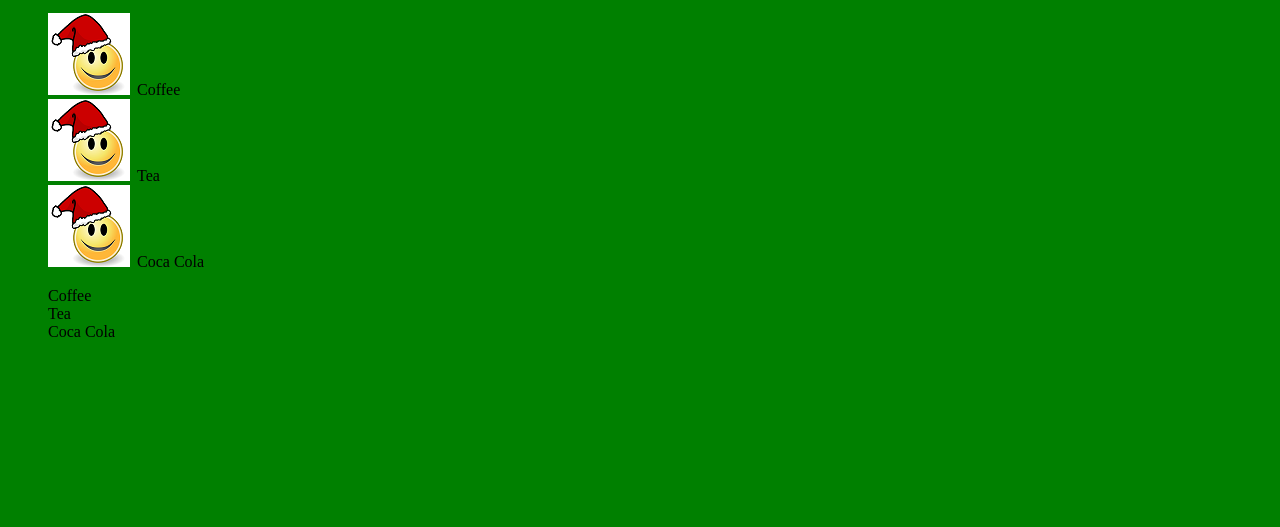
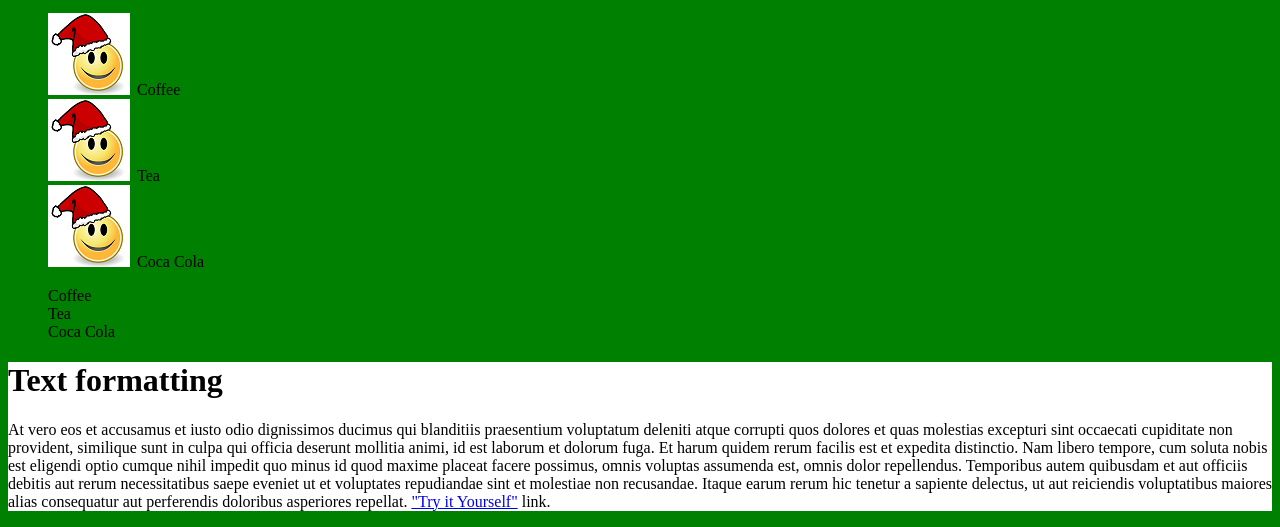
Before and after one commit to doubledumb/oraimunka-2024.10.11, a plain HTML site: page index.html in a window 1280 px wide. Shown: the part 603-1130 px from the top of the page. Before the commit the page ends 960 px from the top, so only its background shows below. Drawn offline with Linux system fonts and the light colour scheme.

Commit message:
5.feladat félkész

```diff
--- a/index.html
+++ b/index.html
@@ -8,7 +8,7 @@
     <link rel="stylesheet" href="megjelenes.css">
 </head>
 <body>
-    <h1> Autók</h1>
+    <h1 id="focim"> Autók</h1>
     <p>This is a paragraph.</p>
     <body>
         <p>In this example, the image will float to the right in the paragraph, and the text in the
@@ -38,5 +38,19 @@
         <li>Tea</li>
         <li>Coca Cola</li>
     </ol>
+    <div id="szoveg">
+        <!--<h1><span id="nagybetu">t</span>ext formatting</h1> -->
+        <h1><span id="nagybetus">text</span> formatting</h1>
+        <p>At vero eos et accusamus et iusto odio dignissimos ducimus qui blanditiis
+       praesentium voluptatum deleniti atque corrupti quos dolores et quas molestias excepturi sint
+       occaecati cupiditate non provident, similique sunt in culpa qui officia deserunt mollitia animi, id est
+       laborum et dolorum fuga. Et harum quidem rerum facilis est et expedita distinctio. Nam libero
+       tempore, cum soluta nobis est eligendi optio cumque nihil impedit quo minus id quod maxime
+       placeat facere possimus, omnis voluptas assumenda est, omnis dolor repellendus. Temporibus
+       autem quibusdam et aut officiis debitis aut rerum necessitatibus saepe eveniet ut et voluptates
+       repudiandae sint et molestiae non recusandae. Itaque earum rerum hic tenetur a sapiente
+       delectus, ut aut reiciendis voluptatibus maiores alias consequatur aut perferendis doloribus
+       asperiores repellat. <a target="_blank" href="adri.html">"Try it Yourself"</a> link.</p>
+    </div>
 </body>
 </html>
--- a/megjelenes.css
+++ b/megjelenes.css
@@ -2,7 +2,7 @@ body{
     background-color: green;
 }
 
-h1{
+#focim{
     color: white;
     text-align: center;
 }
@@ -39,3 +39,18 @@ ol>li{
     list-style-type: none;
     list-style: none;
 }
+
+#szoveg{
+    background-color: white;
+}
+#nagybetu{
+    font-variant: small-caps;
+    font-size: 130%;
+}
+#nagybetu{
+    text-transform: uppercase;
+}
+
+#nagybetus{
+    text-transform: capitalize;
+}
```
